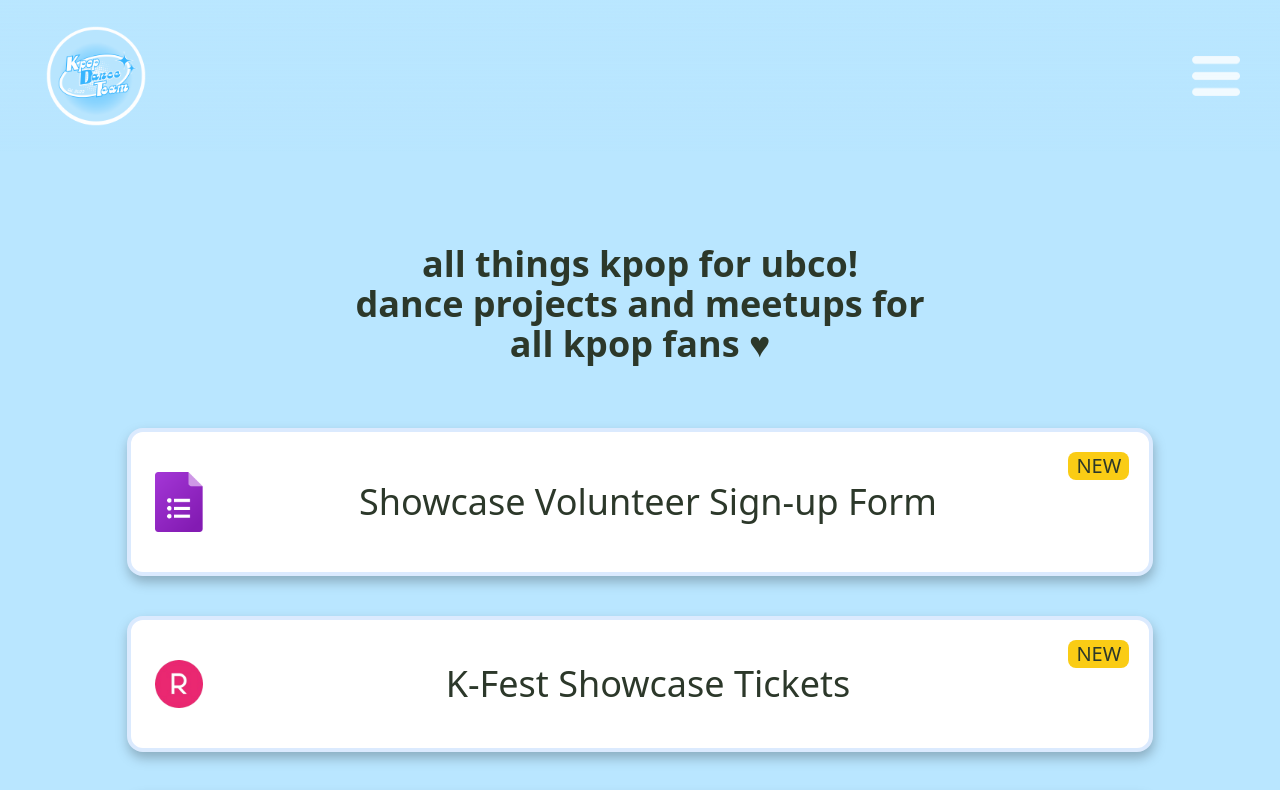
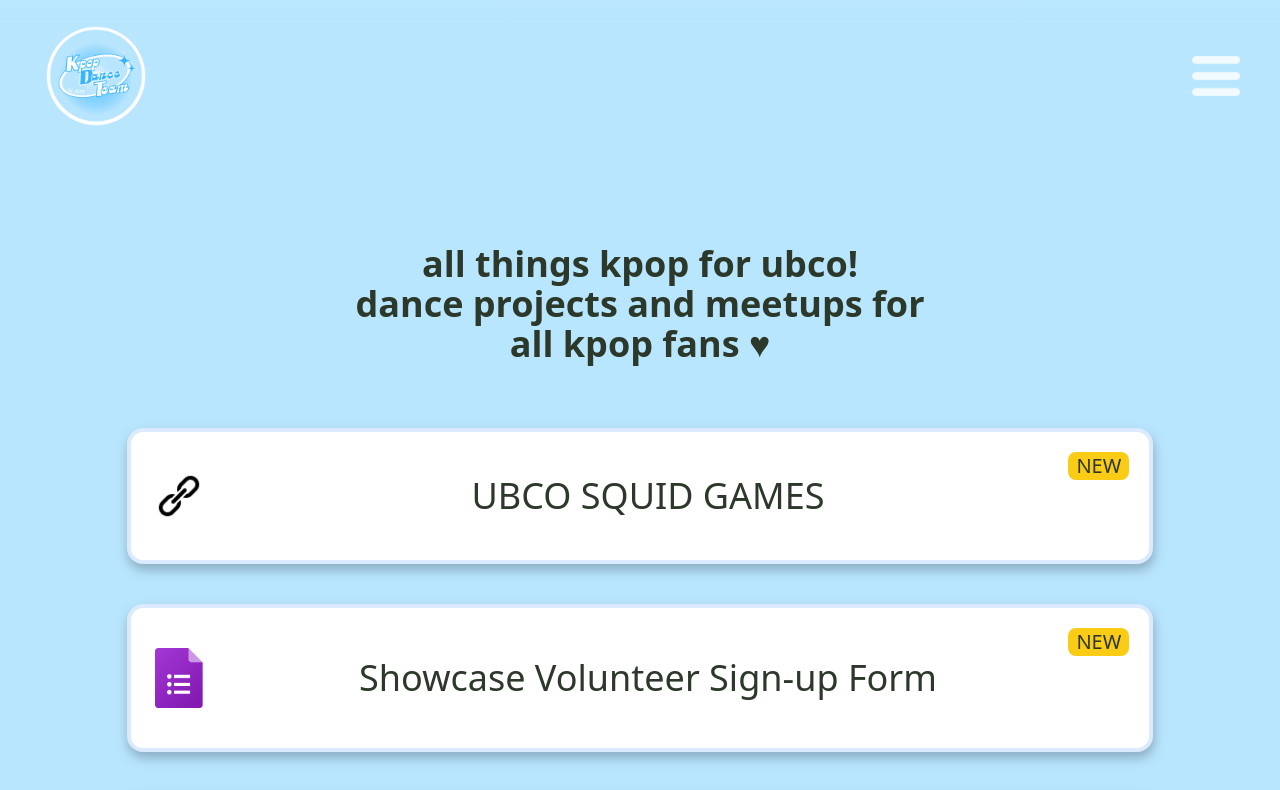
Before and after one commit to kdtsuo/kdtsuo.github.io, a React (Create React App) app: page / in a window 1280 px wide. Shown: the top 790 px of the page. Built offline with nearby package versions, Linux system fonts and the light colour scheme.

Commit message:
Add new quick link for UBCO Squid Games event in QuickLinks component

```diff
--- a/src/components/QuickLinks.js
+++ b/src/components/QuickLinks.js
@@ -12,6 +12,8 @@ const QuickLinks = () => {
     const quickLinks = [];
 
     const addQuickLink = (image, text, link, isOpen, isNew) => quickLinks.push({ image, text, link, isOpen, isNew });
+
+    addQuickLink(linklogo, 'UBCO SQUID GAMES', 'https://www.bouncelife.com/events/670e957fccb9170c0e7e066b', true, true);
 
     addQuickLink(googleformsicon, 'Showcase Volunteer Sign-up Form', 'https://docs.google.com/forms/d/1wKNqjhKz84gjOZN76VDzymdlz-ExG51RhVHKcygsvn4/edit', true, true);
 
```
